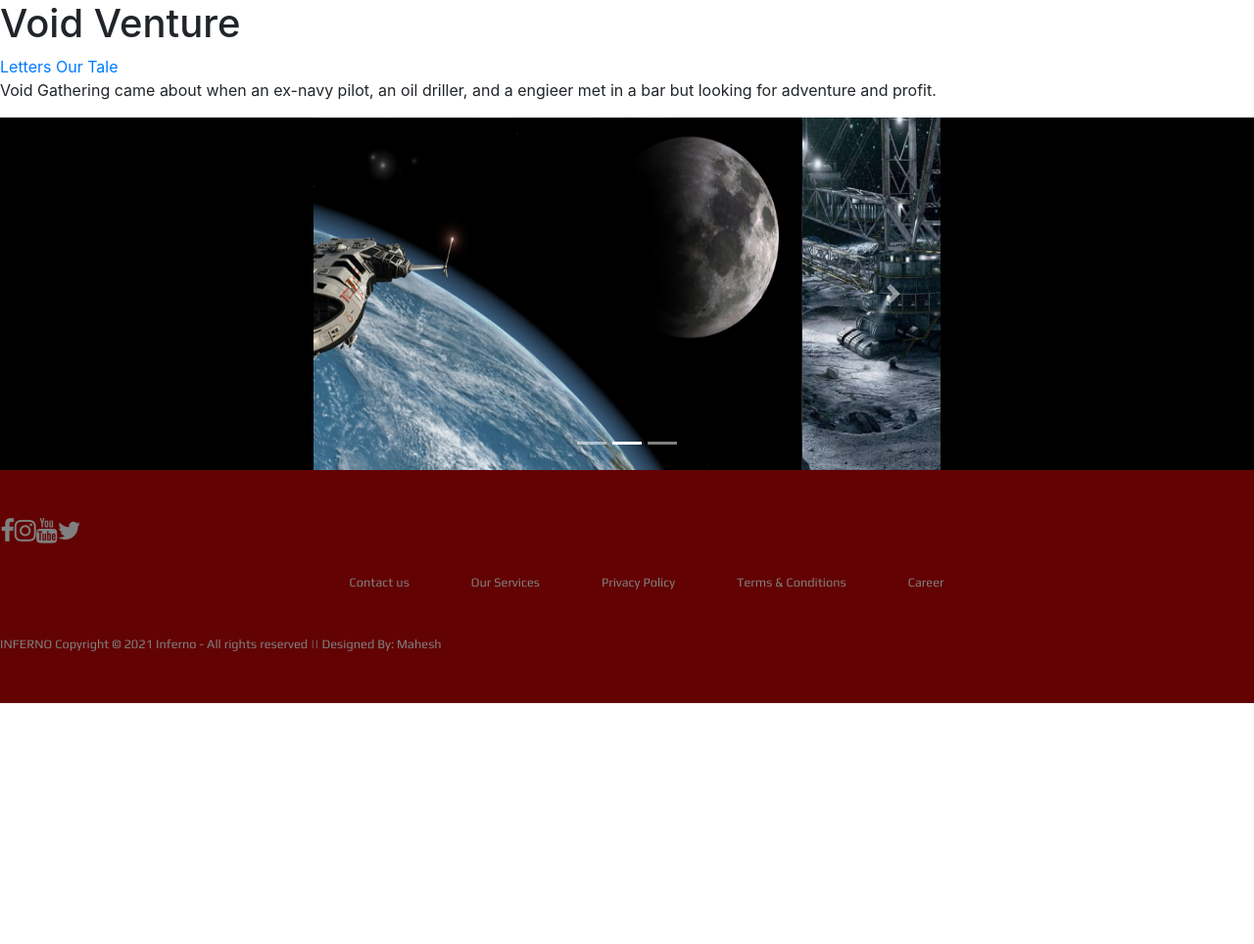
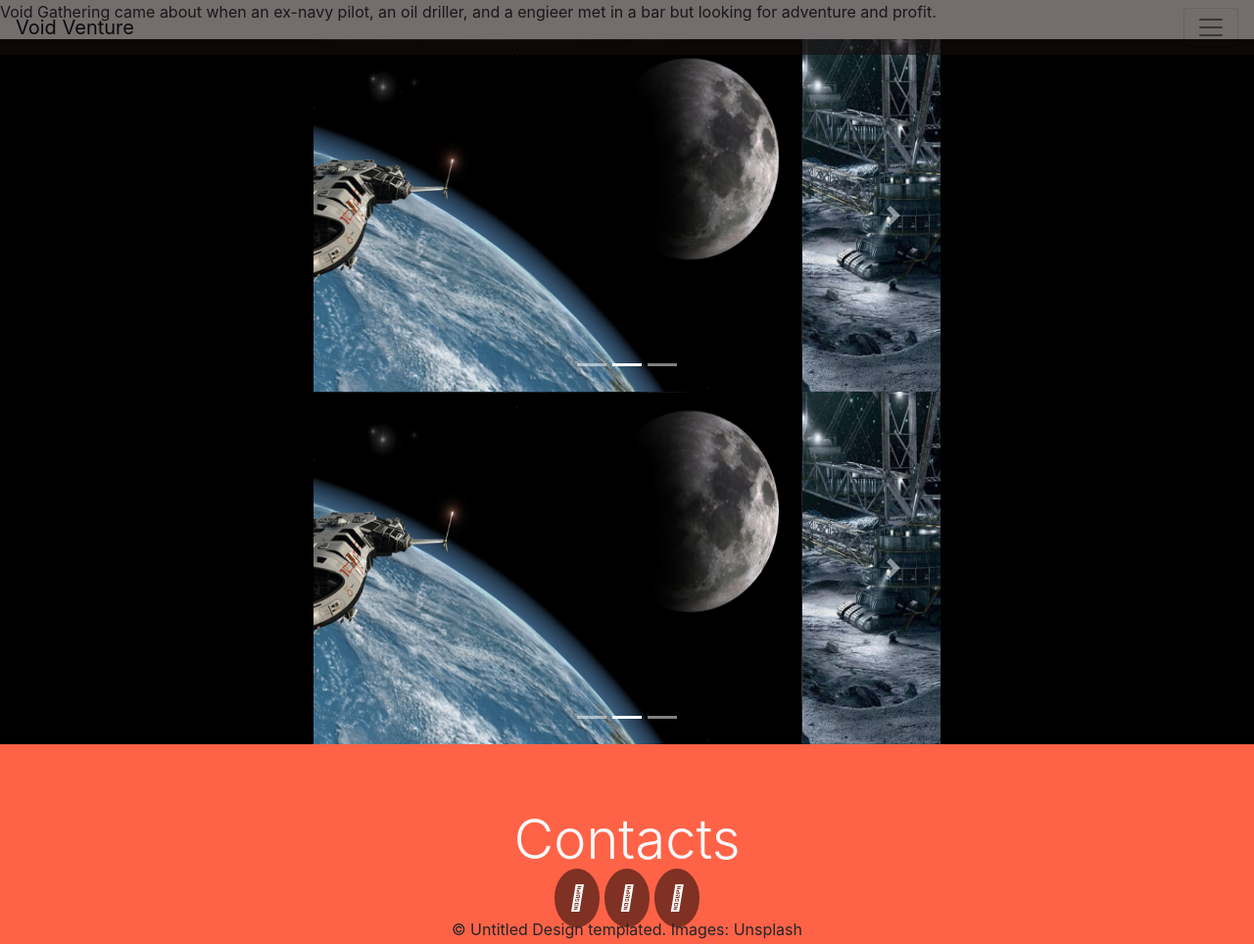
Before and after one commit to worksmarter141/worksmarter.github.io, a plain HTML site: page index.html in a window 1280 px wide. Shown: the top 964 px of the page at 98% size. Before the commit the page ends 800 px from the top, so only its background shows below. Drawn offline with nearby package versions, Linux system fonts and the light colour scheme; files that its build step writes are made by us from their sources.

Commit message:
may have to redo by using the skeletion from parallex practice

```diff
--- a/index.html
+++ b/index.html
@@ -12,13 +12,29 @@
     <title>Void Venture</title>
 </head>
 <body>
-
-    <h1>Void Venture</h1>
-
-    <nav>
-        <a href="contact.html"> Letters</a>
-        <a href="about.html"> Our Tale</a>
+    <nav class="navbar navbar-light fixed-top transparent">
+        <a class="navbar-brand" href="#">Void Venture</a>
+        <button class="navbar-toggler" type="button" data-toggle="collapse" data-target="#navbarNav" aria-controls="navbarNav" aria-expanded="false" aria-label="Toggle navigation">
+          <span class="navbar-toggler-icon"></span>
+        </button>
+        <div class="collapse navbar-collapse" id="navbarNav">
+          <ul class="navbar-nav">
+            <li class="nav-item active">
+              <a class="nav-link" href="#sec1">Home <span class="sr-only">(current)</span></a>
+            </li>
+            <li class="nav-item">
+              <a class="nav-link" href="#sec2">Transporation</a>
+            </li>
+            <li class="nav-item">
+              <a class="nav-link" href="#sec3">Mining</a>
+            </li>
+            <li class="nav-item">
+              <a class="nav-link" href="#sec4">Journey</a>
+            </li>
+          </ul>
+        </div>
     </nav>
+    <!-- <h1>Void Venture</h1> -->
 
     <p>Void Gathering came about when an ex-navy pilot, an oil driller, and a engieer met in a bar but looking for adventure and profit.</p>
 <div class="aroundthecarousel">
@@ -51,7 +67,36 @@
      </div>
     </div>
 </div>
-
+<div class="aroundthecarousel">
+    <div class="carousel">
+     <div id="carouselExampleIndicators" class="carousel slide" data-ride="carousel">
+        <ol class="carousel-indicators">
+          <li data-target="#carouselExampleIndicators" data-slide-to="0" class="active"></li>
+          <li data-target="#carouselExampleIndicators" data-slide-to="1"></li>
+          <li data-target="#carouselExampleIndicators" data-slide-to="2"></li>
+        </ol>
+        <div class="carousel-inner">
+          <div class="carousel-item active">
+            <img class="d-block w-100" src="img/space-travel.jpg" alt="Transporation">
+          </div>
+          <div class="carousel-item">
+            <img class="d-block w-100" src="img/Space-Mining-Image-1.jpg" alt="Mining">
+          </div>
+          <div class="carousel-item">
+            <img class="d-block w-100" src="img/space-tourism.jpeg" alt="Journey">
+          </div>
+        </div>
+        <a class="carousel-control-prev" href="#carouselExampleIndicators" role="button" data-slide="prev">
+          <span class="carousel-control-prev-icon" aria-hidden="true"></span>
+          <span class="sr-only">Previous</span>
+        </a>
+        <a class="carousel-control-next" href="#carouselExampleIndicators" role="button" data-slide="next">
+          <span class="carousel-control-next-icon" aria-hidden="true"></span>
+          <span class="sr-only">Next</span>
+        </a>
+     </div>
+    </div>
+</div>
 </body>
 
 <!--FONT AWESOME-->
@@ -63,28 +108,21 @@
 </head>
 <body>
 <footer>
-<div class="footer">
-<div class="row">
-<a href="#"><i class="fa fa-facebook"></i></a>
-<a href="#"><i class="fa fa-instagram"></i></a>
-<a href="#"><i class="fa fa-youtube"></i></a>
-<a href="#"><i class="fa fa-twitter"></i></a>
+
+    <div id="contacts" class="jumbotron jumbotron-fluid m-0">
+        <div class="container text-center middleline">
+        <h1 class="display-4 notesfont text-light">Contacts</h1>
+        <a href="https://twitter.com/"><i class="fab fa-twitter icon"></i></a>
+        <a href="https://www.facebook.com/"><i class="fab fa-facebook-f icon"></i></a>
+        <a href="https://www.instagram.com/"><i class="fab fa-instagram icon"></i></a>
+        <p>&#169 Untitled Design templated. Images: Unsplash</p>
         </div>
-
-<div class="row">
-<ul>
-<li><a href="#">Contact us</a></li>
-<li><a href="#">Our Services</a></li>
-<li><a href="#">Privacy Policy</a></li>
-<li><a href="#">Terms & Conditions</a></li>
-<li><a href="#">Career</a></li>
-</ul>
     </div>
 
     <div class="row">
     INFERNO Copyright © 2021 Inferno - All rights reserved || Designed By: Mahesh
     </div>
-</div>
+
 </footer>
 
 </html>
--- a/styles.css
+++ b/styles.css
@@ -4,6 +4,9 @@ body {
 }
 header{
     /* background-image: url'img/; comment */
+}
+.transparent:hover {
+    background-color: rgba(22, 12, 12, 0.6);
 }
 .carousel{
     width: 640px;
@@ -76,3 +79,13 @@ text-align:left;
     margin:0% 3%;
 }
 }
+#contacts {
+    background-color: tomato;
+}
+.icon {
+    font-size: 25px;
+    color: white;
+    padding: 15px;
+    background-color: rgba(0, 0, 0, 0.5);
+    border-radius: 50%;
+}
```
Lines whose indentation alone changed are shown as unchanged.
